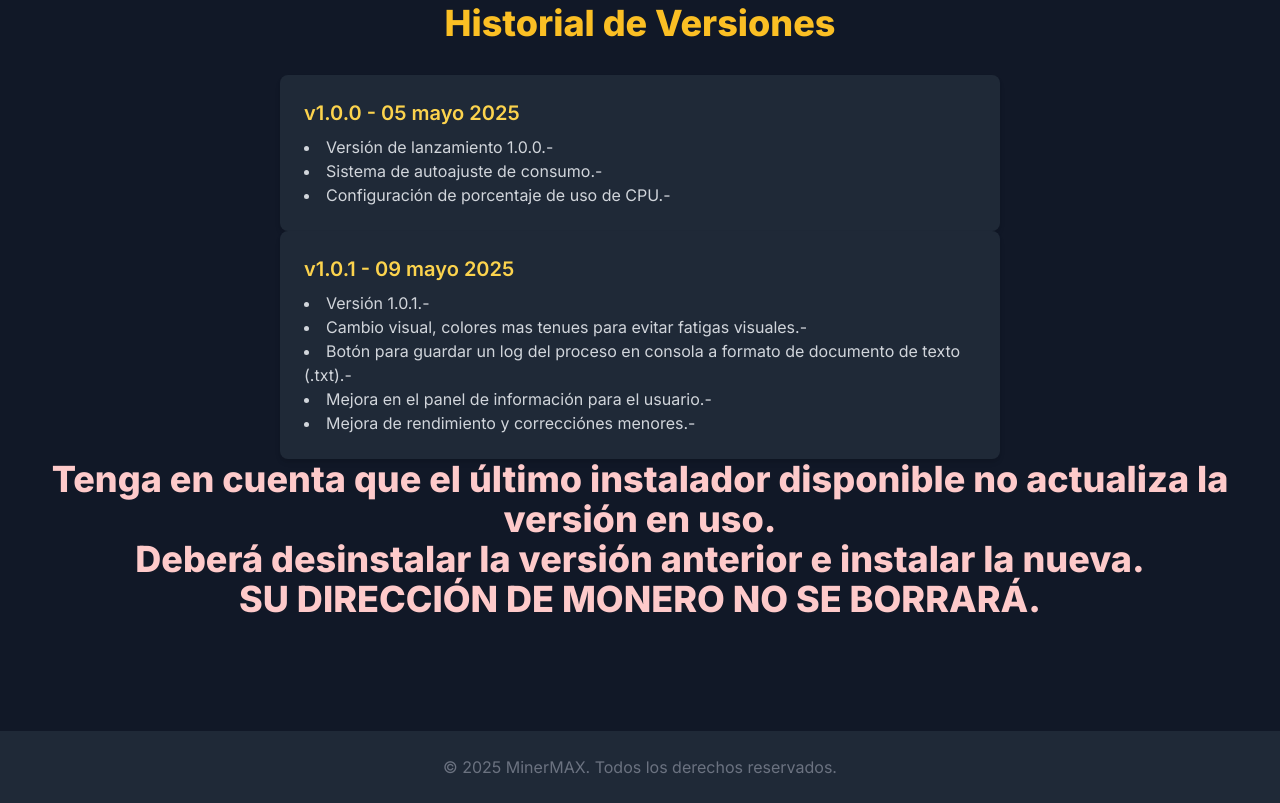
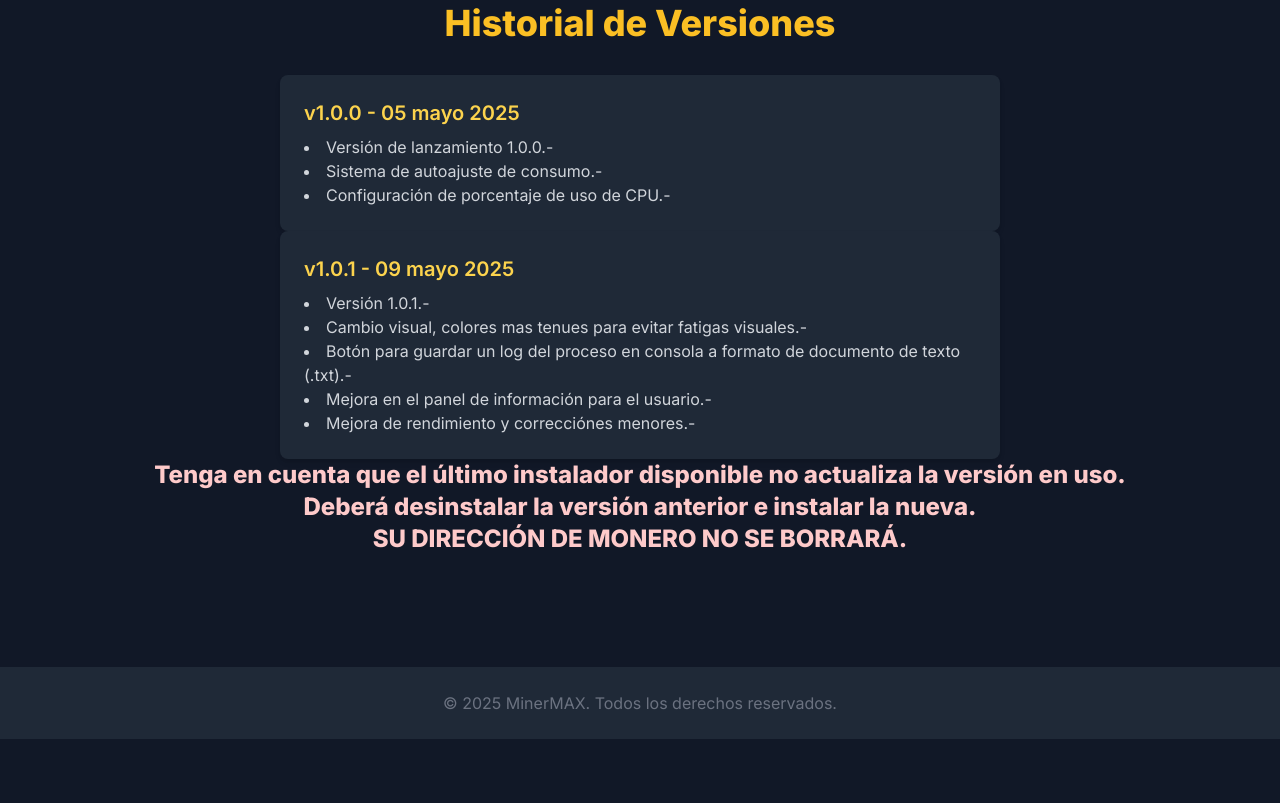
Before and after one commit to GGastoNN/MinerMAX, a website: page index.html in a window 1280 px wide. Shown: the part 1377-2180 px from the top of the page. After the commit the page ends 2116 px from the top, so only its background shows below. Drawn offline with nearby package versions, Linux system fonts and the light colour scheme.

Commit message:
Update index.html

```diff
--- a/index.html
+++ b/index.html
@@ -118,7 +118,7 @@
     </div>
   </div>
 
-  <h2 class="text-3xl md:text-4xl font-bold text-red-200 mb-8">
+  <h2 class="text-2xl md:text-2xl font-bold text-red-200 mb-8">
   Tenga en cuenta que el último instalador disponible no actualiza la versión en uso.<br>
   Deberá desinstalar la versión anterior e instalar la nueva.<br>
   SU DIRECCIÓN DE MONERO NO SE BORRARÁ.
```
